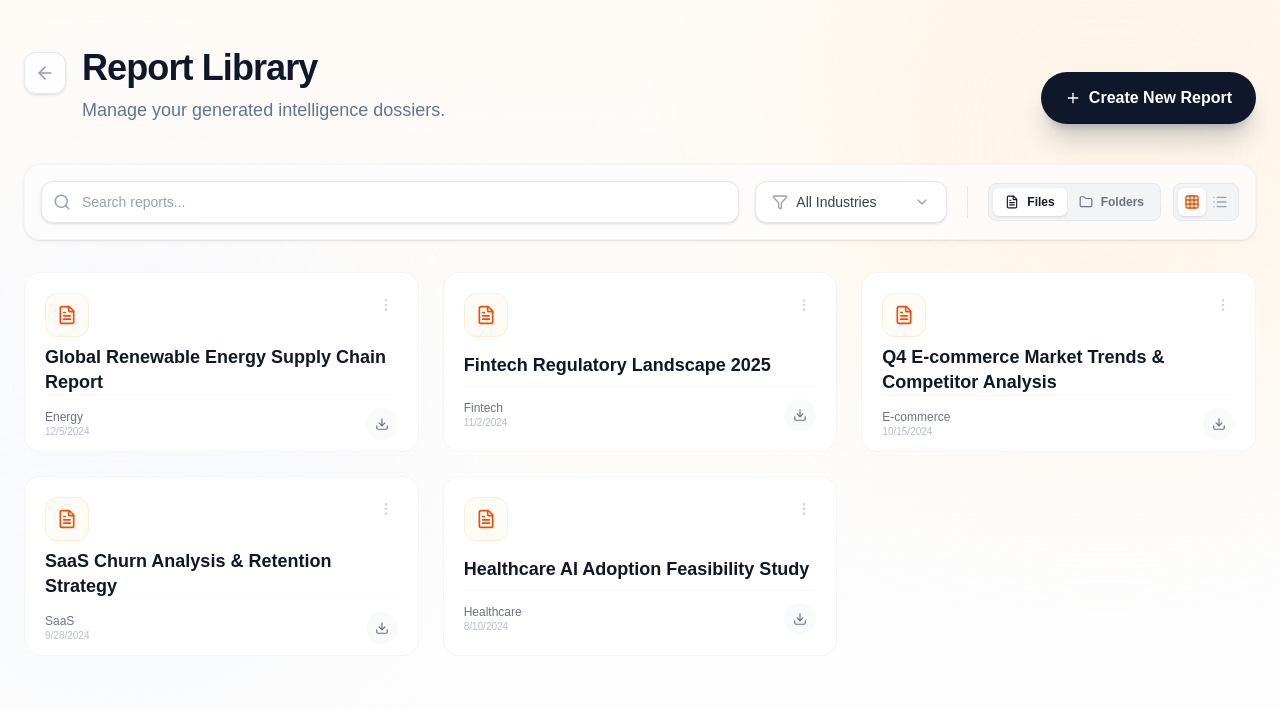
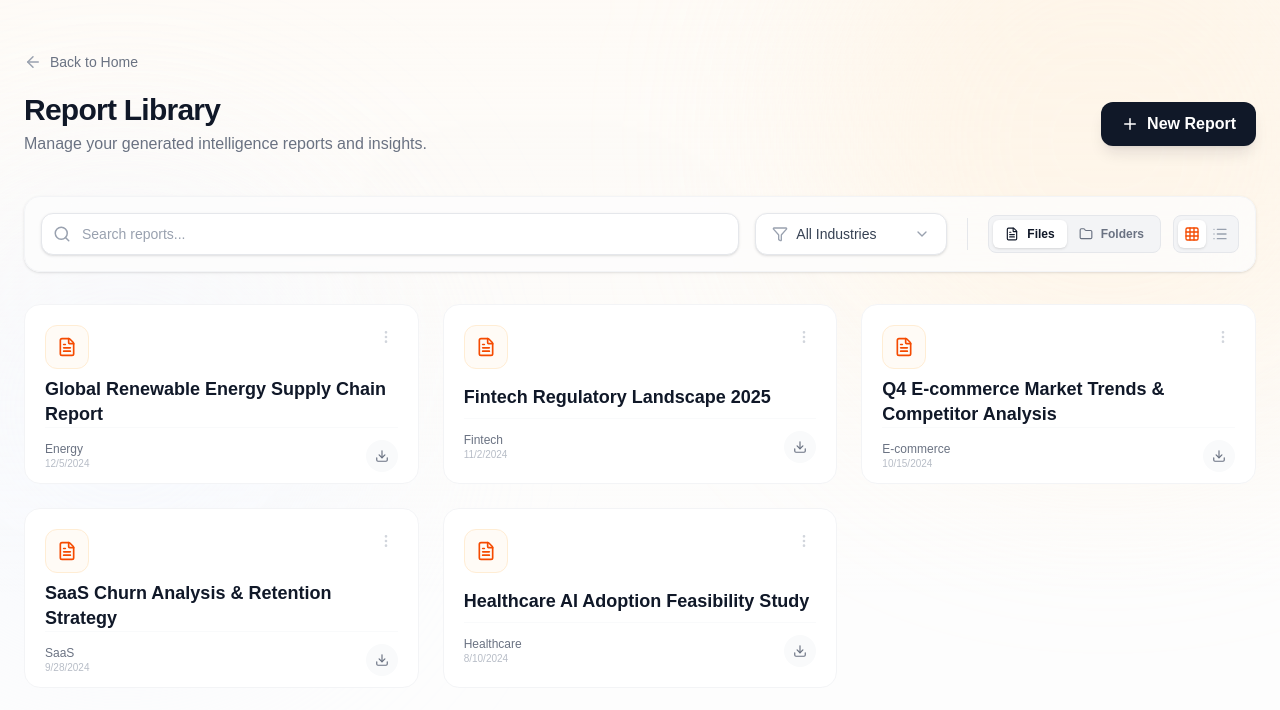
Before and after one commit to Ameerjafar/ZARC-Development, a Next.js app in the folder my-app/: page /reports-history in a window 1280 px wide. Shown: the top 710 px of the page. Built offline with nearby package versions, Linux system fonts and the light colour scheme.

Commit message:
added the back button

```diff
--- /dev/null
+++ b/my-app/app/components/common/BackButton.tsx
@@ -0,0 +1,34 @@
+"use client";
+
+import { useRouter } from "next/navigation";
+import { ArrowLeft } from "lucide-react";
+
+interface BackButtonProps {
+    label?: string;
+    fallbackUrl?: string; // Where to go if there's no history (optional)
+}
+
+export const BackButton = ({ label = "Back", fallbackUrl = "/" }: BackButtonProps) => {
+    const router = useRouter();
+
+    const handleBack = () => {
+        if (window.history.length > 2) {
+            router.back();
+        } else {
+            router.push(fallbackUrl);
+        }
+    };
+
+    return (
+        <button
+            onClick={handleBack}
+            className="group flex items-center gap-2 text-sm font-medium text-gray-500 hover:text-gray-900 transition-colors px-2 py-1 -ml-2 rounded-lg hover:bg-gray-100"
+        >
+            <ArrowLeft
+                size={18}
+                className="text-gray-400 group-hover:text-gray-900 transition-colors group-hover:-translate-x-1 duration-200"
+            />
+            <span>{label}</span>
+        </button>
+    );
+};
--- a/my-app/app/components/reports-history/FiltersBar.tsx
+++ b/my-app/app/components/reports-history/FiltersBar.tsx
@@ -1,4 +1,4 @@
-import { Search, Grid, List, ChevronDown, Folder, FileText, Filter } from "lucide-react";
+import { Search, Grid, List, ChevronDown, Folder, FileText, Filter, ArrowLeft } from "lucide-react";
 import { motion, AnimatePresence } from "framer-motion";
 
 interface FiltersBarProps {
@@ -30,10 +30,30 @@ export const FiltersBar = ({
     setViewMode,
     dropdownRef,
 }: FiltersBarProps) => {
+
+    // New Helper: Handle "Back to Folders" logic
+    const handleBackToFolders = () => {
+        setSelectedIndustry("all"); // Reset filter
+        setIsGroupedView(true);     // Go back to grid
+    };
+
     return (
         <div className="flex flex-col md:flex-row items-center gap-4">
 
-            {/* 1. Search Input (Expands to fill space) */}
+            {/* 0. NEW: Back to Folders Button (Only visible if inside a folder) */}
+            {!isGroupedView && selectedIndustry !== "all" && (
+                <button
+                    onClick={handleBackToFolders}
+                    className="flex items-center gap-2 pr-4 border-r border-gray-200 text-sm font-bold text-gray-500 hover:text-orange-600 transition-colors"
+                >
+                    <div className="p-1.5 rounded-lg bg-gray-100 group-hover:bg-orange-100">
+                        <ArrowLeft size={16} />
+                    </div>
+                    <span className="hidden md:inline">Folders</span>
+                </button>
+            )}
+
+            {/* 1. Search Input */}
             <div className="relative w-full md:flex-1 group">
                 <div className="absolute inset-y-0 left-3 flex items-center pointer-events-none text-gray-400 group-focus-within:text-orange-500 transition-colors">
                     <Search size={18} />
@@ -47,7 +67,7 @@ export const FiltersBar = ({
                 />
             </div>
 
-            {/* 2. Industry Dropdown (The requested component) */}
+            {/* 2. Industry Dropdown */}
             <div className="relative w-full md:w-48" ref={dropdownRef}>
                 <button
                     onClick={() => setIsDropdownOpen(!isDropdownOpen)}
@@ -77,6 +97,7 @@ export const FiltersBar = ({
                                     onClick={() => {
                                         setSelectedIndustry(industry);
                                         setIsDropdownOpen(false);
+                                        // Note: We don't force View switch here, allowing user to filter while in grid/list
                                         if (isGroupedView) setIsGroupedView(false);
                                     }}
                                     className={`w-full text-left px-4 py-2.5 text-xs font-medium transition-colors flex items-center justify-between ${selectedIndustry === industry
@@ -95,13 +116,17 @@ export const FiltersBar = ({
 
             <div className="w-px h-8 bg-gray-200 hidden md:block mx-1" />
 
-            {/* 3. View Toggles (Files/Folders + Grid/List) */}
+            {/* 3. View Toggles */}
             <div className="flex items-center gap-3 w-full md:w-auto justify-between md:justify-end">
 
                 {/* Files / Folders Toggle */}
                 <div className="flex items-center p-1 bg-gray-100 rounded-lg border border-gray-200">
                     <button
-                        onClick={() => setIsGroupedView(false)}
+                        onClick={() => {
+                            setIsGroupedView(false);
+                            // Optional: if they click "Files", maybe we stay in current filter?
+                            // Or reset? Usually staying is better UX.
+                        }}
                         className={`flex items-center gap-2 px-3 py-1.5 rounded-md text-xs font-bold transition-all ${!isGroupedView
                                 ? "bg-white text-gray-900 shadow-sm"
                                 : "text-gray-500 hover:text-gray-700"
@@ -111,7 +136,10 @@ export const FiltersBar = ({
                         <span className="hidden sm:inline">Files</span>
                     </button>
                     <button
-                        onClick={() => setIsGroupedView(true)}
+                        onClick={() => {
+                            setIsGroupedView(true);
+                            setSelectedIndustry("all"); // Reset filter when going to root folders
+                        }}
                         className={`flex items-center gap-2 px-3 py-1.5 rounded-md text-xs font-bold transition-all ${isGroupedView
                                 ? "bg-white text-gray-900 shadow-sm"
                                 : "text-gray-500 hover:text-gray-700"
--- a/my-app/app/components/reports-history/HistoryHeader.tsx
+++ b/my-app/app/components/reports-history/HistoryHeader.tsx
@@ -1,9 +1,5 @@
-"use client";
-
-import React from "react";
-import { motion } from "framer-motion";
-import { ArrowLeft, Plus } from "lucide-react";
-import Link from "next/link";
+import { Plus } from "lucide-react";
+import { BackButton } from "../common/BackButton"; // Import the new button
 
 interface HistoryHeaderProps {
     onCreateNew: () => void;
@@ -11,32 +7,31 @@ interface HistoryHeaderProps {
 
 export const HistoryHeader = ({ onCreateNew }: HistoryHeaderProps) => {
     return (
-        <motion.div
-            initial={{ opacity: 0, y: -20 }}
-            animate={{ opacity: 1, y: 0 }}
-            transition={{ duration: 0.5 }}
-            className="mb-10 flex flex-col md:flex-row md:items-end justify-between gap-6"
-        >
-            <div className="flex items-start gap-4">
-                <Link href="/" className="mt-1 p-2.5 bg-white/80 backdrop-blur-sm hover:bg-white rounded-xl shadow-sm border border-slate-200 transition-colors group">
-                    <ArrowLeft className="w-5 h-5 text-slate-400 group-hover:text-orange-600" />
-                </Link>
+        <div className="space-y-4">
+            {/* 1. Add Back Button Row */}
+            <div>
+                <BackButton label="Back to Home" fallbackUrl="/" />
+            </div>
+
+            {/* 2. Main Title Row */}
+            <div className="flex flex-col md:flex-row md:items-center justify-between gap-4">
                 <div>
-                    <h1 className="text-4xl font-extrabold tracking-tight text-slate-900">Report Library</h1>
-                    <p className="text-slate-500 mt-2 text-lg">
-                        Manage your generated intelligence dossiers.
+                    <h1 className="text-3xl font-bold text-gray-900 tracking-tight">
+                        Report Library
+                    </h1>
+                    <p className="text-gray-500 mt-1">
+                        Manage your generated intelligence reports and insights.
                     </p>
                 </div>
+
+                <button
+                    onClick={onCreateNew}
+                    className="flex items-center justify-center gap-2 px-5 py-2.5 bg-gray-900 hover:bg-orange-600 text-white font-bold rounded-xl shadow-lg shadow-gray-900/10 transition-all hover:scale-105 active:scale-95"
+                >
+                    <Plus size={18} />
+                    <span>New Report</span>
+                </button>
             </div>
-
-            <button
-                onClick={onCreateNew}
-                className="group relative px-6 py-3.5 bg-slate-900 text-white rounded-full font-bold shadow-xl shadow-slate-900/20 overflow-hidden transition-all hover:scale-105 active:scale-95 flex items-center gap-2"
-            >
-                <div className="absolute inset-0 bg-orange-500/20 translate-y-full group-hover:translate-y-0 transition-transform duration-300"></div>
-                <Plus className="w-4 h-4 relative z-10" />
-                <span className="relative z-10">Create New Report</span>
-            </button>
-        </motion.div>
+        </div>
     );
 };
--- a/my-app/app/reports-history/page.tsx
+++ b/my-app/app/reports-history/page.tsx
@@ -7,8 +7,6 @@ import CreateReportModal from '../components/ReportModal';
 import { MOCK_REPORTS } from "../data/reports";
 import { Report } from "../types/reporting";
 import { generateWordDocument, downloadFile } from "../lib/generateWord";
-
-// Modular Components
 import { HistoryHeader } from "../components/reports-history/HistoryHeader";
 import { FiltersBar } from "../components/reports-history/FiltersBar";
 import { FolderCard } from "../components/reports-history/FolderCard";
```
